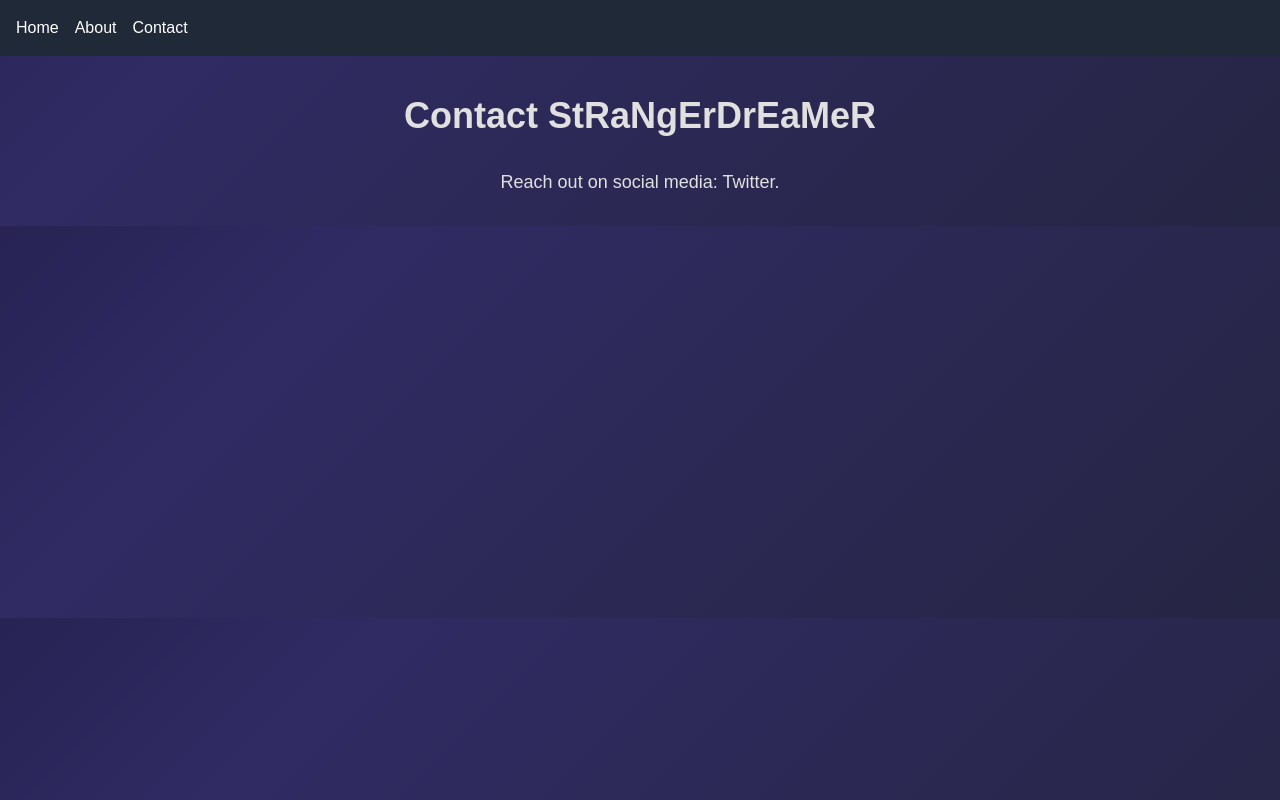
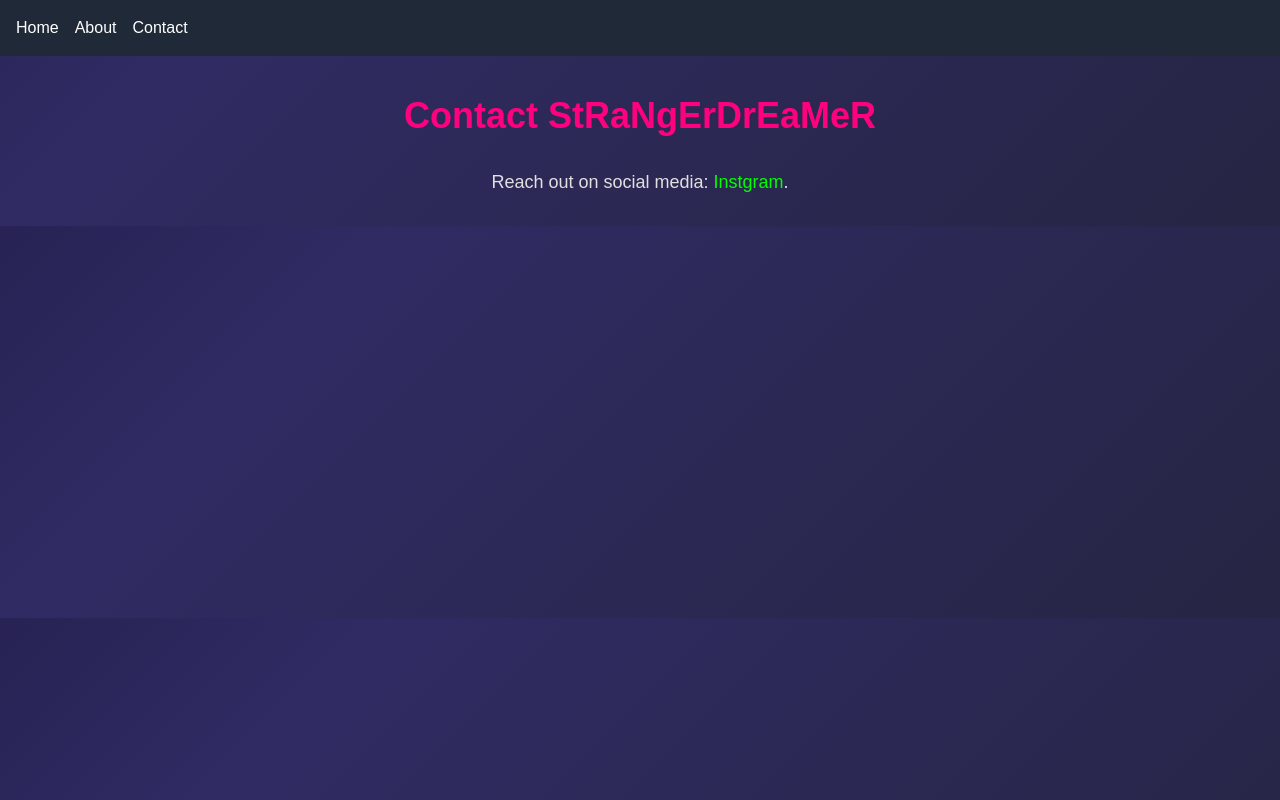
Before and after one commit to strangedreamer4/strangerdreamer-music-site, a React (Create React App) app: page /contact in a window 1280 px wide. Built offline with nearby package versions, Linux system fonts and the light colour scheme.

Commit message:
Update ContactPage.js

```diff
--- a/src/pages/ContactPage.js
+++ b/src/pages/ContactPage.js
@@ -2,10 +2,10 @@ import React from 'react';
 
 const ContactPage = () => {
   return (
-    <div className="contact-page container mx-auto mt-10">
-      <h1 className="text-4xl font-bold text-center mb-8">Contact StRaNgErDrEaMeR</h1>
-      <p className="text-lg text-center">
-        Reach out on social media: <a href="https://twitter.com/strangerdreamer" target="_blank" rel="noreferrer">Twitter</a>.
+    <div className="contact-page container mx-auto mt-10 text-center">
+      <h1 className="text-4xl font-bold mb-8 text-cyberpunkPink">Contact StRaNgErDrEaMeR</h1>
+      <p className="text-lg">
+        Reach out on social media: <a href="https://instgram.com/strangerdreameroffical" target="_blank" rel="noreferrer" className="text-cyberpunkGreen hover:underline">Instgram</a>.
       </p>
     </div>
   );
```
